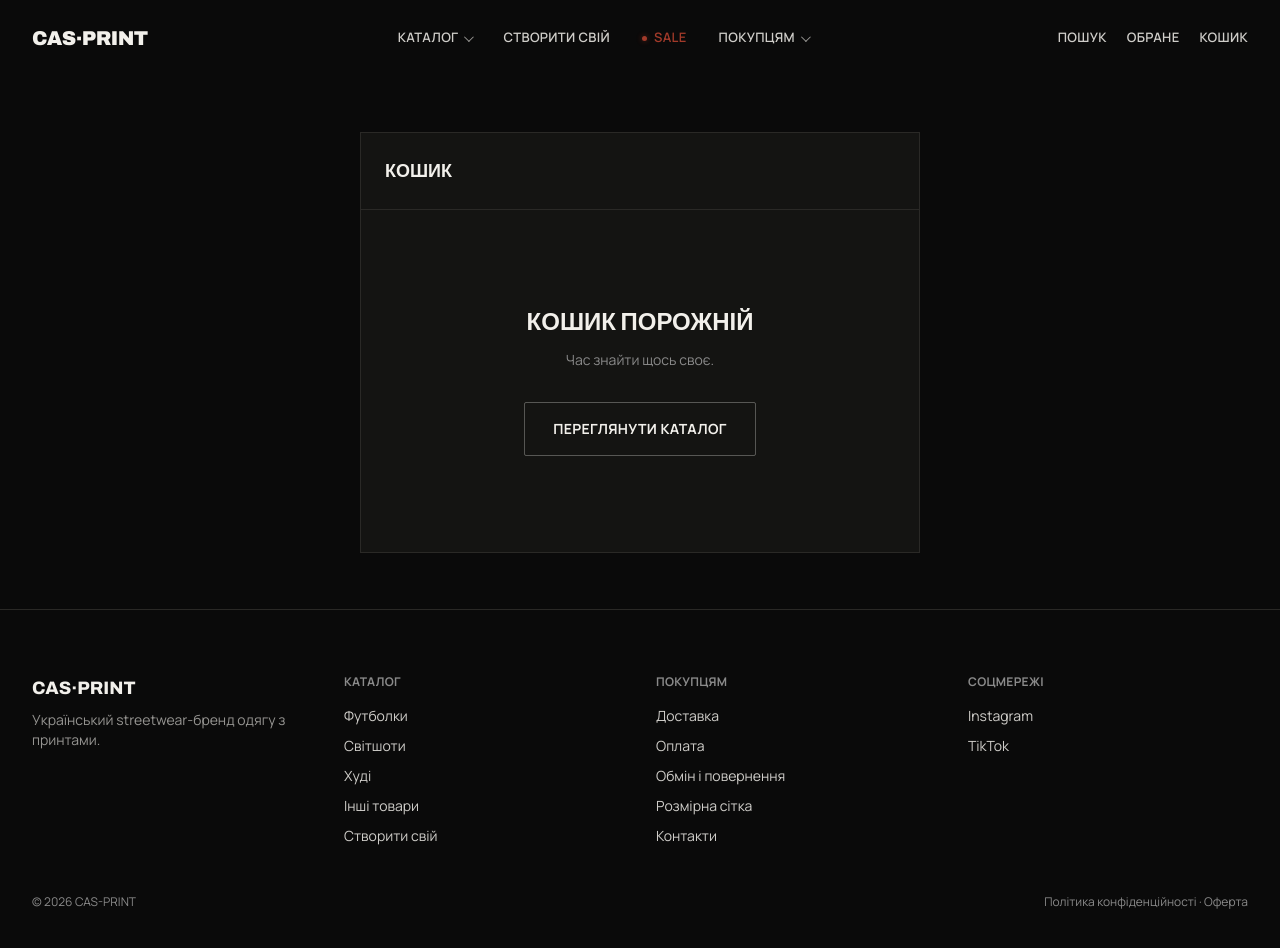
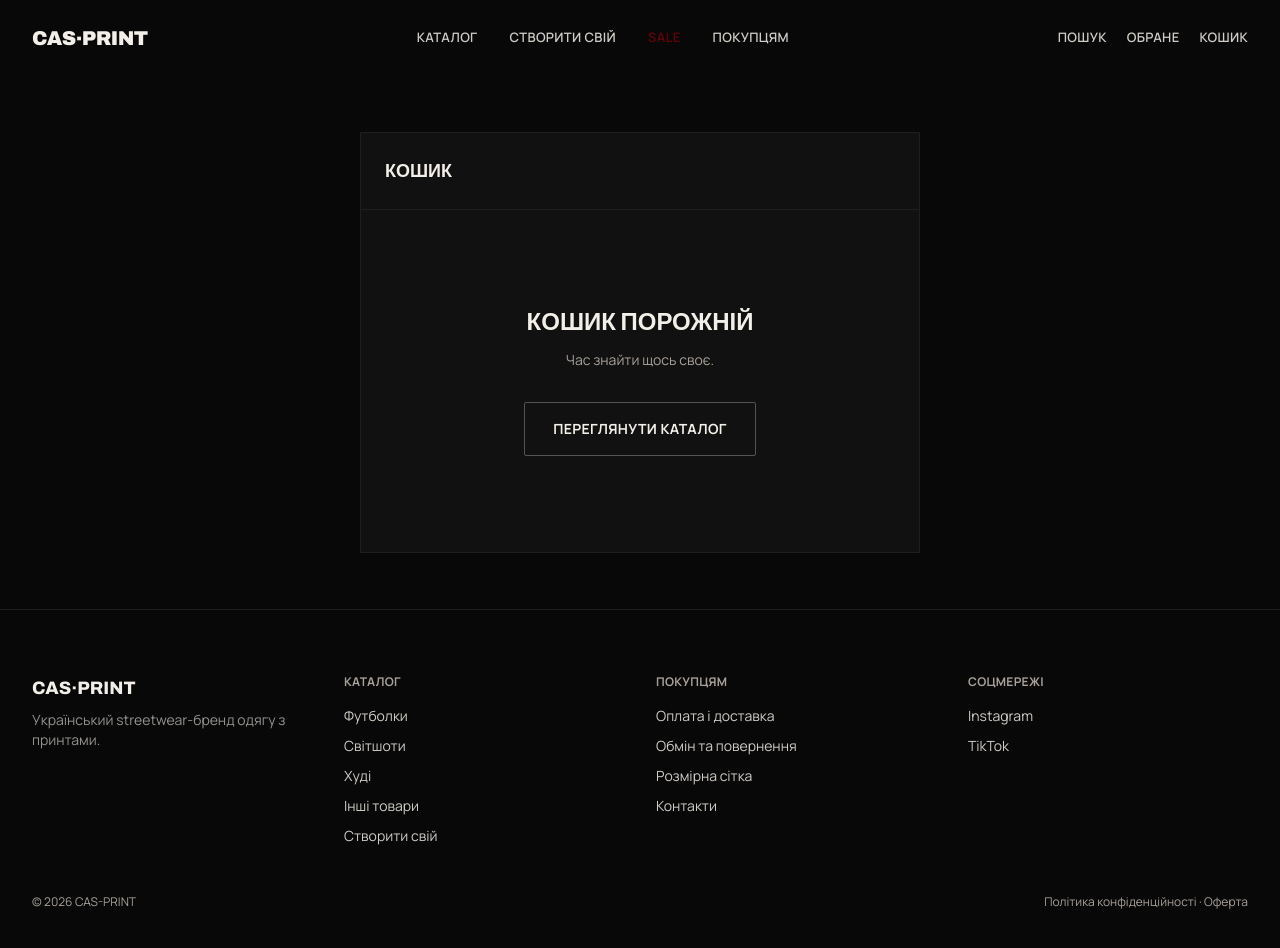
Before and after one commit to SofiaCherni/cas-print-nextjs, a Next.js app: page /cart in a window 1280 px wide. Shown: the top 948 px of the page. Built offline with nearby package versions, Linux system fonts and the light colour scheme.

Commit message:
add items

```diff
--- a/app/globals.css
+++ b/app/globals.css
@@ -7,13 +7,34 @@ html {
 }
 
 body {
-  background-color: #0A0A0A;
-  color: #F2F0EB;
+  background-color: #080808;
+  color: #F2EEE8;
 }
 
 ::selection {
-  background: #B3402E;
-  color: #F2F0EB;
+  background: #710009;
+  color: #F2EEE8;
+}
+
+/* ---------------- Main site nav (КАТАЛОГ / СТВОРИТИ СВІЙ / SALE / ПОКУПЦЯМ) ---------------- */
+.main-nav {
+  position: relative;
+}
+
+.main-nav-underline {
+  position: absolute;
+  bottom: -10px;
+  left: 0;
+  height: 2px;
+  background: #710009;
+  transition: transform 480ms cubic-bezier(0.22, 1, 0.36, 1), width 480ms cubic-bezier(0.22, 1, 0.36, 1);
+  pointer-events: none;
+}
+
+@media (prefers-reduced-motion: reduce) {
+  .main-nav-underline {
+    transition: none;
+  }
 }
 
 /* ---------------- AdminNav (admin section tabs) ---------------- */
@@ -22,7 +43,7 @@ body {
   display: inline-flex;
   align-items: center;
   gap: 22px;
-  border-bottom: 1px solid #2A2926;
+  border-bottom: 1px solid #1E1E1E;
   padding-bottom: 0;
   max-width: 100%;
   overflow-x: auto;
@@ -39,18 +60,18 @@ body {
   font-weight: 700;
   letter-spacing: 0.04em;
   white-space: nowrap;
-  color: #8A8A8A;
+  color: #A8A19A;
   transition: color 0.2s ease;
 }
 .admin-nav-item:hover {
-  color: #F2F0EB;
+  color: #F2EEE8;
 }
 .admin-nav-item:focus-visible {
-  outline: 2px solid #B3402E;
+  outline: 2px solid #710009;
   outline-offset: 2px;
 }
 .admin-nav-item.active {
-  color: #F2F0EB;
+  color: #F2EEE8;
 }
 
 .admin-nav-underline {
@@ -58,7 +79,7 @@ body {
   bottom: -1px;
   left: 0;
   height: 2px;
-  background: #B3402E;
+  background: #710009;
   transition: transform 320ms ease, width 320ms ease;
   pointer-events: none;
 }
@@ -77,12 +98,11 @@ body {
 .nav-dropdown-trigger {
   display: inline-flex;
   align-items: center;
-  gap: 6px;
   background: none;
   border: none;
   padding: 0;
   font: inherit;
-  color: #F2F0EB;
+  color: #F2EEE8;
   opacity: 0.85;
   cursor: pointer;
   transition: opacity 0.2s ease;
@@ -92,21 +112,8 @@ body {
   opacity: 1;
 }
 .nav-dropdown-trigger:focus-visible {
-  outline: 2px solid #B3402E;
+  outline: 2px solid #710009;
   outline-offset: 4px;
-}
-
-.nav-dropdown-caret {
-  width: 7px;
-  height: 7px;
-  border-right: 1.5px solid currentColor;
-  border-bottom: 1.5px solid currentColor;
-  transform: rotate(45deg) translateY(-2px);
-  opacity: 0.7;
-  transition: transform 0.2s ease;
-}
-.nav-dropdown-trigger.open .nav-dropdown-caret {
-  transform: rotate(-135deg) translateY(1px);
 }
 
 .nav-dropdown-panel {
@@ -116,8 +123,8 @@ body {
   transform: translate(-50%, -6px);
   min-width: 200px;
   padding: 10px;
-  background: #141412;
-  border: 1px solid #2A2926;
+  background: #111111;
+  border: 1px solid #1E1E1E;
   border-radius: 10px;
   box-shadow: 0 16px 40px rgba(0, 0, 0, 0.45);
   opacity: 0;
@@ -137,43 +144,22 @@ body {
   font-size: 13px;
   font-weight: 600;
   letter-spacing: 0.01em;
-  color: #C9C7C1;
+  color: #C7C3BC;
   border-radius: 6px;
   white-space: nowrap;
   transition: color 0.2s ease, background-color 0.2s ease;
 }
 .nav-dropdown-item:hover,
 .nav-dropdown-item:focus-visible {
-  color: #F2F0EB;
-  background-color: rgba(242, 240, 235, 0.06);
+  color: #F2EEE8;
+  background-color: rgba(242, 238, 232, 0.06);
   outline: none;
 }
 
 @media (prefers-reduced-motion: reduce) {
-  .nav-dropdown-panel,
-  .nav-dropdown-caret {
+  .nav-dropdown-panel {
     transition: none;
   }
-}
-
-/* ---------------- SALE link (subtle accent, no aggressive red) ---------------- */
-.nav-sale-link {
-  display: inline-flex;
-  align-items: center;
-  gap: 7px;
-  color: #B3402E;
-  opacity: 0.9;
-  transition: opacity 0.2s ease;
-}
-.nav-sale-link:hover {
-  opacity: 1;
-}
-.nav-sale-dot {
-  width: 5px;
-  height: 5px;
-  border-radius: 50%;
-  background: #B3402E;
-  box-shadow: 0 0 6px rgba(179, 64, 46, 0.6);
 }
 
 /* ---------------- Mobile menu accordion groups ---------------- */
--- a/components/Button.tsx
+++ b/components/Button.tsx
@@ -13,9 +13,9 @@ const base =
   "inline-flex items-center justify-center gap-2 px-7 py-4 text-sm font-bold tracking-wide rounded border transition-colors";
 
 const variants: Record<Variant, string> = {
-  solid: "bg-paper text-bg border-paper hover:bg-accent hover:border-accent hover:text-paper",
+  solid: "bg-paper text-bg border-paper hover:bg-accentHover hover:border-accentHover hover:text-paper",
   ghost: "bg-transparent text-paper border-paper/30 hover:border-paper",
-  accent: "bg-accent text-paper border-accent hover:bg-transparent hover:text-accent"
+  accent: "bg-accent text-paper border-accent hover:bg-accentHover hover:border-accentHover"
 };
 
 export default function Button({ href, variant = "solid", className = "", children, ...rest }: Props) {
--- a/components/Footer.tsx
+++ b/components/Footer.tsx
@@ -22,9 +22,8 @@ export default function Footer() {
           <div>
             <h5 className="text-xs tracking-wide text-muted font-bold mb-4">ПОКУПЦЯМ</h5>
             <ul className="space-y-2.5 text-sm opacity-85">
-              <li><Link href="/delivery-and-payment#delivery">Доставка</Link></li>
-              <li><Link href="/delivery-and-payment#payment">Оплата</Link></li>
-              <li><Link href="/returns">Обмін і повернення</Link></li>
+              <li><Link href="/delivery-and-payment">Оплата і доставка</Link></li>
+              <li><Link href="/returns">Обмін та повернення</Link></li>
               <li><Link href="/size-guide">Розмірна сітка</Link></li>
               <li><Link href="/contacts">Контакти</Link></li>
             </ul>
--- a/components/Header.tsx
+++ b/components/Header.tsx
@@ -1,16 +1,51 @@
 "use client";
 
 import Link from "next/link";
-import { useEffect, useState } from "react";
+import { usePathname } from "next/navigation";
+import { useEffect, useLayoutEffect, useRef, useState } from "react";
 import { useCart } from "@/lib/cart-context";
 import MobileMenu from "./MobileMenu";
 import NavDropdown from "./NavDropdown";
 import { CATALOG_ITEMS, BUYERS_ITEMS } from "@/lib/nav";
 
+function getActiveSlot(pathname: string): number {
+  if (pathname.startsWith("/catalog")) return 0;
+  if (pathname.startsWith("/custom-print")) return 1;
+  if (pathname.startsWith("/sale")) return 2;
+  if (pathname.startsWith("/delivery-and-payment") || pathname.startsWith("/returns")) return 3;
+  return -1;
+}
+
 export default function Header() {
   const [compact, setCompact] = useState(false);
   const [menuOpen, setMenuOpen] = useState(false);
   const { count } = useCart();
+  const pathname = usePathname();
+
+  const navRef = useRef<HTMLDivElement>(null);
+  const slotRefs = useRef<(HTMLDivElement | null)[]>([]);
+  const [underline, setUnderline] = useState<{ left: number; width: number } | null>(null);
+
+  const activeSlot = getActiveSlot(pathname);
+
+  useLayoutEffect(() => {
+    const container = navRef.current;
+    const activeEl = slotRefs.current[activeSlot];
+    if (!container || !activeEl) {
+      setUnderline(null);
+      return;
+    }
+
+    const measure = () => {
+      const containerRect = container.getBoundingClientRect();
+      const itemRect = activeEl.getBoundingClientRect();
+      setUnderline({ left: itemRect.left - containerRect.left, width: itemRect.width });
+    };
+
+    measure();
+    window.addEventListener("resize", measure);
+    return () => window.removeEventListener("resize", measure);
+  }, [activeSlot]);
 
   useEffect(() => {
     const onScroll = () => setCompact(window.scrollY > 40);
@@ -28,16 +63,53 @@ export default function Header() {
         CAS·PRINT
       </Link>
 
-      <nav className="hidden md:flex items-center gap-8 text-[13px] font-semibold tracking-wide">
+      <nav ref={navRef} className="main-nav hidden md:flex items-center gap-8 text-[13px] font-semibold tracking-wide">
+        <div
+          ref={(el) => {
+            slotRefs.current[0] = el;
+          }}
+        >
           <NavDropdown label="КАТАЛОГ" items={CATALOG_ITEMS} />
-        <Link href="/custom-print" className="opacity-85 hover:opacity-100">
+        </div>
+
+        <div
+          ref={(el) => {
+            slotRefs.current[1] = el;
+          }}
+        >
+          <Link href="/custom-print" className="opacity-85 hover:opacity-100 transition-opacity">
             СТВОРИТИ СВІЙ
           </Link>
-        <Link href="/sale" className="nav-sale-link">
-          <span className="nav-sale-dot" aria-hidden="true" />
+        </div>
+
+        <div
+          ref={(el) => {
+            slotRefs.current[2] = el;
+          }}
+        >
+          <Link
+            href="/sale"
+            className="text-accent opacity-85 hover:opacity-100 hover:text-accentHover transition-colors"
+          >
             SALE
           </Link>
+        </div>
+
+        <div
+          ref={(el) => {
+            slotRefs.current[3] = el;
+          }}
+        >
           <NavDropdown label="ПОКУПЦЯМ" items={BUYERS_ITEMS} />
+        </div>
+
+        {underline && (
+          <div
+            className="main-nav-underline"
+            style={{ transform: `translateX(${underline.left}px)`, width: `${underline.width}px` }}
+            aria-hidden="true"
+          />
+        )}
       </nav>
 
       <div className="flex items-center gap-5 text-[13px] font-semibold tracking-wide">
--- a/components/MobileMenu.tsx
+++ b/components/MobileMenu.tsx
@@ -62,9 +62,8 @@ export default function MobileMenu({ open, onClose }: { open: boolean; onClose:
         <Link
           href="/sale"
           onClick={onClose}
-          className="font-display font-extrabold text-3xl py-4 border-b border-line nav-sale-link"
+          className="font-display font-extrabold text-3xl py-4 border-b border-line text-accent"
         >
-          <span className="nav-sale-dot" aria-hidden="true" />
           SALE
         </Link>
         <MobileGroup label="ПОКУПЦЯМ" items={BUYERS_ITEMS} onNavigate={onClose} />
--- a/components/NavDropdown.tsx
+++ b/components/NavDropdown.tsx
@@ -67,7 +67,6 @@ export default function NavDropdown({ label, items }: { label: string; items: Dr
         onClick={() => setOpen((v) => !v)}
       >
         {label}
-        <span className="nav-dropdown-caret" aria-hidden="true" />
       </button>
       <div className={`nav-dropdown-panel${open ? " open" : ""}`} role="menu">
         {items.map((item) => (
--- a/lib/nav.ts
+++ b/lib/nav.ts
@@ -13,8 +13,6 @@ export const CATALOG_ITEMS: DropdownItem[] = [
 ];
 
 export const BUYERS_ITEMS: DropdownItem[] = [
-  { label: "Доставка", href: "/delivery-and-payment#delivery" },
-  { label: "Оплата", href: "/delivery-and-payment#payment" },
-  { label: "Обмін і повернення", href: "/returns" },
-  { label: "Контакти", href: "/contacts" }
+  { label: "Оплата і доставка", href: "/delivery-and-payment" },
+  { label: "Обмін та повернення", href: "/returns" }
 ];
--- a/tailwind.config.ts
+++ b/tailwind.config.ts
@@ -8,13 +8,14 @@ const config: Config = {
   theme: {
     extend: {
       colors: {
-        bg: "#0A0A0A",
-        bgSoft: "#141412",
-        panel: "#171613",
-        line: "#2A2926",
-        paper: "#F2F0EB",
-        muted: "#8A8A8A",
-        accent: "#B3402E"
+        bg: "#080808",
+        bgSoft: "#111111",
+        panel: "#151515",
+        line: "#1E1E1E",
+        paper: "#F2EEE8",
+        muted: "#A8A19A",
+        accent: "#710009",
+        accentHover: "#8A0B12"
       },
       fontFamily: {
         display: ["var(--font-archivo)", "sans-serif"],
```
Also changed, not shown: 1 other file (tests, documents, lock files or other folders). Lines whose indentation alone changed are shown as unchanged.
